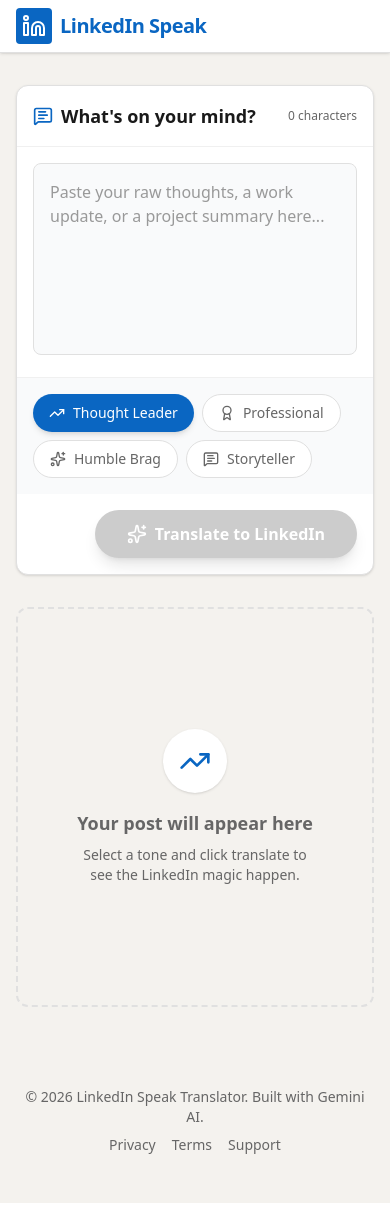
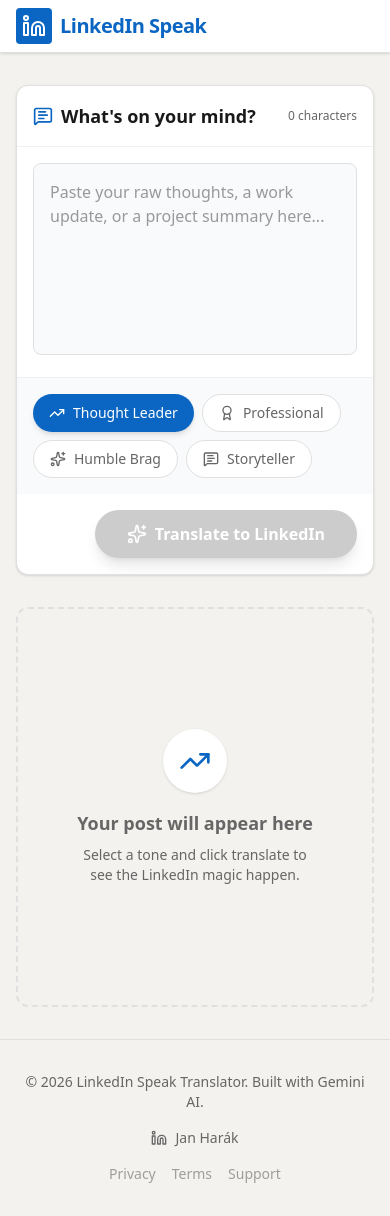
Before and after one commit to JanHarak/LinkedInSpeak, a React (Vite) app: page / in a window 390 px wide. Built offline with nearby package versions, Linux system fonts and the light colour scheme.

Commit message:
feat: Improve app layout for better responsiveness
Update the main container and footer to use flexbox and `flex-grow` to ensure the footer sticks to the bottom of the page, even with less content. This also improves responsiveness on different screen sizes.

```diff
--- a/src/App.tsx
+++ b/src/App.tsx
@@ -97,7 +97,7 @@
   };
 
   return (
-    <div className="min-h-screen bg-[#F4F2EE] font-sans text-[#000000e6]">
+    <div className="min-h-screen bg-[#F4F2EE] font-sans text-[#000000e6] flex flex-col">
       {/* Header */}
       <header className="sticky top-0 z-50 bg-white border-b border-[#e0e0e0] px-4 py-2 shadow-sm">
         <div className="max-w-5xl mx-auto flex items-center justify-between">
@@ -130,7 +130,7 @@
         </div>
       </header>
 
-      <main className="max-w-5xl mx-auto px-4 py-8 grid grid-cols-1 lg:grid-cols-12 gap-8">
+      <main className="max-w-5xl w-full mx-auto px-4 py-8 grid grid-cols-1 lg:grid-cols-12 gap-8 flex-grow">
         {/* Left Column: Input & Controls */}
         <div className="lg:col-span-7 space-y-6">
           <section className="bg-white rounded-xl border border-[#e0e0e0] shadow-sm overflow-hidden">
@@ -247,9 +247,20 @@
       </main>
 
       {/* Footer */}
-      <footer className="max-w-5xl mx-auto px-4 py-12 text-center text-[#666666] text-sm">
+      <footer className="w-full max-w-5xl mx-auto px-4 py-8 text-center text-[#666666] text-sm border-t border-[#e0e0e0] mt-auto">
         <p>© 2026 LinkedIn Speak Translator. Built with Gemini AI.</p>
-        <div className="mt-2 flex justify-center gap-4">
+        <div className="mt-4 flex flex-col items-center gap-2">
+          <a
+            href="https://www.linkedin.com/in/jan-har%C3%A1k/"
+            target="_blank"
+            rel="noopener noreferrer"
+            className="flex items-center gap-2 hover:text-[#0A66C2] transition-colors font-medium"
+          >
+            <Linkedin className="w-4 h-4" />
+            <span>Jan Harák</span>
+          </a>
+        </div>
+        <div className="mt-4 flex justify-center gap-4 opacity-60">
           <a href="#" className="hover:text-[#0A66C2] transition-colors">Privacy</a>
           <a href="#" className="hover:text-[#0A66C2] transition-colors">Terms</a>
           <a href="#" className="hover:text-[#0A66C2] transition-colors">Support</a>
```
